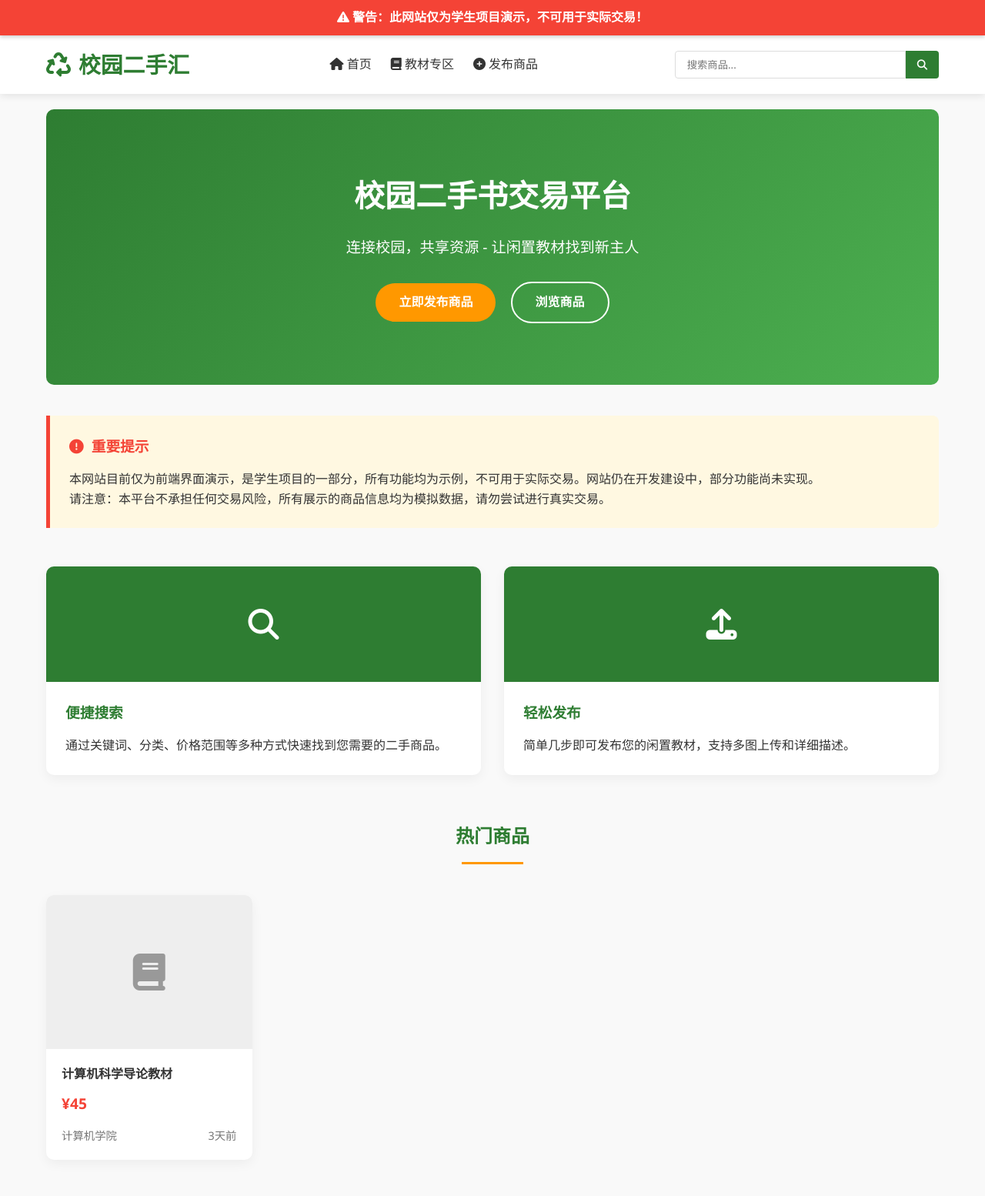
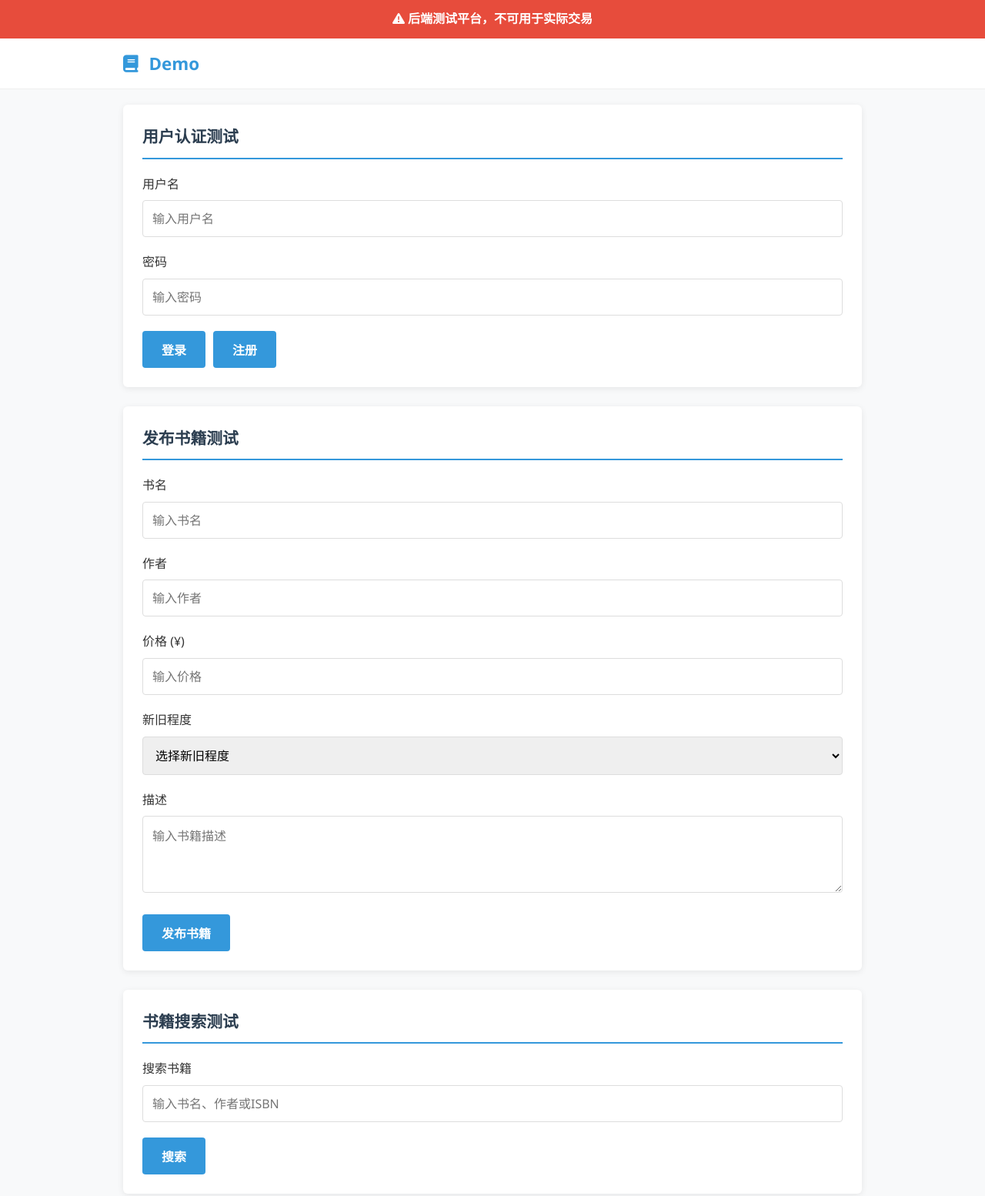
Before and after one commit to neflibata-feng/JoTang-demo, a plain HTML site: page index.html in a window 1280 px wide. Shown: the top 1554 px of the page at 77% size. Drawn offline with Linux system fonts and the light colour scheme.

Commit message:
Update index.html

```diff
--- a/index.html
+++ b/index.html
@@ -3,391 +3,179 @@
 <head>
     <meta charset="UTF-8">
     <meta name="viewport" content="width=device-width, initial-scale=1.0">
-    <title>校园二手交易平台项目demo</title>
+    <title>Demo平台</title>
     <link rel="stylesheet" href="https://cdnjs.cloudflare.com/ajax/libs/font-awesome/6.4.0/css/all.min.css">
     <style>
-        :root {
-            --primary-color: #2e7d32;
-            --secondary-color: #4caf50;
-            --accent-color: #ff9800;
-            --light-color: #f5f5f5;
-            --dark-color: #333;
-            --warning-color: #f44336;
-        }
-
         * {
             margin: 0;
             padding: 0;
             box-sizing: border-box;
-            font-family: 'Segoe UI', Tahoma, Geneva, Verdana, sans-serif;
+            font-family: 'Segoe UI', 'Microsoft YaHei', sans-serif;
         }
 
         body {
-            background-color: #f9f9f9;
-            color: var(--dark-color);
+            background-color: #f8f9fa;
+            color: #333;
             line-height: 1.6;
         }
 
         .container {
-            width: 100%;
-            max-width: 1200px;
+            max-width: 1000px;
             margin: 0 auto;
             padding: 0 20px;
         }
 
         /* 顶部警告条 */
         .top-warning {
-            background-color: var(--warning-color);
+            background-color: #e74c3c;
             color: white;
             text-align: center;
-            padding: 10px;
+            padding: 12px;
             font-weight: bold;
             position: sticky;
             top: 0;
             z-index: 1000;
-            box-shadow: 0 2px 5px rgba(0,0,0,0.2);
         }
 
         /* 导航栏 */
         header {
             background-color: white;
-            box-shadow: 0 2px 10px rgba(0,0,0,0.1);
-            position: sticky;
-            top: 40px;
-            z-index: 999;
+            padding: 15px 0;
+            border-bottom: 1px solid #eee;
+            margin-bottom: 20px;
         }
 
         .navbar {
             display: flex;
             justify-content: space-between;
             align-items: center;
-            padding: 15px 0;
         }
 
         .logo {
-            display: flex;
-            align-items: center;
+            font-weight: 700;
+            font-size: 1.4rem;
+            color: #3498db;
         }
 
         .logo i {
-            font-size: 2rem;
-            color: var(--primary-color);
-            margin-right: 10px;
+            margin-right: 8px;
         }
 
-        .logo h1 {
-            font-size: 1.8rem;
-            color: var(--primary-color);
+        /* 测试区域 */
+        .test-section {
+            background-color: white;
+            border-radius: 6px;
+            padding: 25px;
+            margin-bottom: 25px;
+            box-shadow: 0 2px 8px rgba(0,0,0,0.08);
         }
 
-        .nav-links {
-            display: flex;
-            list-style: none;
+        .section-title {
+            font-size: 1.3rem;
+            margin-bottom: 20px;
+            color: #2c3e50;
+            padding-bottom: 10px;
+            border-bottom: 2px solid #3498db;
         }
 
-        .nav-links li {
-            margin-left: 25px;
-        }
-
-        .nav-links a {
-            text-decoration: none;
-            color: var(--dark-color);
-            font-weight: 500;
-            transition: color 0.3s;
-        }
-
-        .nav-links a:hover {
-            color: var(--primary-color);
-        }
-
-        .search-bar {
-            display: flex;
-            margin-left: 20px;
-        }
-
-        .search-bar input {
-            padding: 8px 15px;
-            border: 1px solid #ddd;
-            border-radius: 4px 0 0 4px;
-            width: 300px;
-        }
-
-        .search-bar button {
-            background-color: var(--primary-color);
-            color: white;
-            border: none;
-            padding: 8px 15px;
-            border-radius: 0 4px 4px 0;
-            cursor: pointer;
-        }
-
-        /* 横幅区域 */
-        .banner {
-            background: linear-gradient(135deg, var(--primary-color), var(--secondary-color));
-            color: white;
-            text-align: center;
-            padding: 80px 20px;
-            margin: 20px 0;
-            border-radius: 10px;
-            position: relative;
-            overflow: hidden;
-        }
-
-        .banner h2 {
-            font-size: 2.5rem;
+        .form-group {
             margin-bottom: 20px;
         }
 
-        .banner p {
-            font-size: 1.2rem;
-            max-width: 700px;
-            margin: 0 auto 30px;
+        label {
+            display: block;
+            margin-bottom: 8px;
+            font-weight: 500;
+        }
+
+        input, select, textarea {
+            width: 100%;
+            padding: 12px;
+            border: 1px solid #ddd;
+            border-radius: 4px;
+            font-size: 1rem;
+        }
+
+        textarea {
+            height: 100px;
         }
 
         .btn {
             display: inline-block;
-            background-color: var(--accent-color);
+            background-color: #3498db;
             color: white;
-            padding: 12px 30px;
-            border-radius: 30px;
+            padding: 12px 25px;
+            border-radius: 4px;
             text-decoration: none;
-            font-weight: bold;
-            transition: all 0.3s;
+            font-weight: 600;
             border: none;
             cursor: pointer;
+            font-size: 1rem;
         }
 
         .btn:hover {
-            background-color: #e68a00;
-            transform: translateY(-3px);
-            box-shadow: 0 5px 15px rgba(0,0,0,0.1);
+            background-color: #2980b9;
         }
 
-        .btn-secondary {
-            background-color: transparent;
-            border: 2px solid white;
-            margin-left: 15px;
+        .btn-danger {
+            background-color: #e74c3c;
         }
 
-        .btn-secondary:hover {
-            background-color: rgba(255,255,255,0.1);
+        .btn-danger:hover {
+            background-color: #c0392b;
         }
 
-        /* 主要警告区域 */
-        .main-warning {
-            background-color: #fff8e1;
-            border-left: 5px solid var(--warning-color);
-            padding: 25px;
-            margin: 40px 0;
-            border-radius: 0 8px 8px 0;
+        .btn-group {
+            display: flex;
+            gap: 10px;
+            margin-top: 15px;
         }
 
-        .main-warning h3 {
-            color: var(--warning-color);
-            margin-bottom: 15px;
+        /* 书籍列表 */
+        .book-list {
+            margin-top: 20px;
+        }
+
+        .book-item {
+            padding: 15px;
+            border-bottom: 1px solid #eee;
             display: flex;
+            justify-content: space-between;
             align-items: center;
         }
 
-        .main-warning h3 i {
-            margin-right: 10px;
+        .book-info {
+            flex: 1;
         }
 
-        /* 功能区域 */
-        .features {
-            display: grid;
-            grid-template-columns: repeat(auto-fit, minmax(300px, 1fr));
-            gap: 30px;
-            margin: 50px 0;
+        .book-title {
+            font-weight: 600;
+            margin-bottom: 5px;
         }
 
-        .feature-card {
-            background-color: white;
-            border-radius: 10px;
-            overflow: hidden;
-            box-shadow: 0 5px 15px rgba(0,0,0,0.05);
-            transition: transform 0.3s;
-        }
-
-        .feature-card:hover {
-            transform: translateY(-10px);
-        }
-
-        .feature-icon {
-            background-color: var(--primary-color);
-            color: white;
-            font-size: 2.5rem;
-            height: 150px;
+        .book-meta {
             display: flex;
-            align-items: center;
-            justify-content: center;
-        }
-
-        .feature-content {
-            padding: 25px;
-        }
-
-        .feature-content h3 {
-            margin-bottom: 15px;
-            color: var(--primary-color);
-        }
-
-        /* 商品展示 */
-        .products-section {
-            margin: 60px 0;
-        }
-
-        .section-title {
-            text-align: center;
-            margin-bottom: 40px;
-            color: var(--primary-color);
-            position: relative;
-        }
-
-        .section-title::after {
-            content: '';
-            display: block;
-            width: 80px;
-            height: 3px;
-            background-color: var(--accent-color);
-            margin: 15px auto 0;
-        }
-
-        .products {
-            display: grid;
-            grid-template-columns: repeat(auto-fill, minmax(250px, 1fr));
-            gap: 30px;
-        }
-
-        .product-card {
-            background-color: white;
-            border-radius: 10px;
-            overflow: hidden;
-            box-shadow: 0 5px 15px rgba(0,0,0,0.05);
-            transition: transform 0.3s;
-        }
-
-        .product-card:hover {
-            transform: translateY(-5px);
-        }
-
-        .product-image {
-            height: 200px;
-            background-color: #eee;
-            display: flex;
-            align-items: center;
-            justify-content: center;
-            color: #999;
-            font-size: 3rem;
-        }
-
-        .product-info {
-            padding: 20px;
-        }
-
-        .product-title {
-            font-weight: bold;
-            margin-bottom: 10px;
-        }
-
-        .product-price {
-            color: var(--warning-color);
-            font-weight: bold;
-            font-size: 1.2rem;
-            margin-bottom: 15px;
-        }
-
-        .product-meta {
-            display: flex;
-            justify-content: space-between;
+            gap: 15px;
             color: #777;
             font-size: 0.9rem;
         }
 
-        /* 页脚 */
-        footer {
-            background-color: var(--dark-color);
-            color: white;
-            padding: 60px 0 30px;
-            margin-top: 60px;
-        }
-
-        .footer-content {
-            display: grid;
-            grid-template-columns: repeat(auto-fit, minmax(250px, 1fr));
-            gap: 40px;
-            margin-bottom: 40px;
-        }
-
-        .footer-column h3 {
-            margin-bottom: 20px;
-            color: var(--accent-color);
-        }
-
-        .footer-links {
-            list-style: none;
-        }
-
-        .footer-links li {
-            margin-bottom: 10px;
-        }
-
-        .footer-links a {
-            color: #ddd;
-            text-decoration: none;
-            transition: color 0.3s;
-        }
-
-        .footer-links a:hover {
-            color: var(--accent-color);
-        }
-
-        .copyright {
-            text-align: center;
-            padding-top: 30px;
-            border-top: 1px solid #444;
-            color: #aaa;
-            font-size: 0.9rem;
+        .book-actions {
+            display: flex;
+            gap: 10px;
         }
 
         /* 响应式设计 */
         @media (max-width: 768px) {
-            .navbar {
+            .book-item {
                 flex-direction: column;
                 align-items: flex-start;
+                gap: 10px;
             }
 
-            .nav-links {
-                margin-top: 20px;
-                flex-wrap: wrap;
-            }
-
-            .nav-links li {
-                margin: 5px 15px 5px 0;
-            }
-
-            .search-bar {
-                margin: 20px 0 0;
+            .book-actions {
                 width: 100%;
-            }
-
-            .search-bar input {
-                width: 100%;
-            }
-
-            .banner h2 {
-                font-size: 2rem;
-            }
-
-            .banner p {
-                font-size: 1rem;
-            }
-
-            .btn {
-                display: block;
-                margin: 10px auto;
-                width: 80%;
-                max-width: 300px;
+                justify-content: flex-end;
             }
         }
     </style>
@@ -395,7 +183,7 @@
 <body>
     <!-- 顶部警告条 -->
     <div class="top-warning">
-        <i class="fas fa-exclamation-triangle"></i> 警告：此网站仅为学生项目演示，不可用于实际交易！
+        <i class="fas fa-exclamation-triangle"></i> 后端测试平台，不可用于实际交易
     </div>
 
     <!-- 导航栏 -->
@@ -403,126 +191,137 @@
         <div class="container">
             <div class="navbar">
                 <div class="logo">
-                    <i class="fas fa-recycle"></i>
-                    <h1>校园二手汇</h1>
-                </div>
-
-                <ul class="nav-links">
-                    <li><a href="#"><i class="fas fa-home"></i> 首页</a></li>
-                    <li><a href="#"><i class="fas fa-book"></i> 教材专区</a></li>
-                    <li><a href="#"><i class="fas fa-plus-circle"></i> 发布商品</a></li>
-                </ul>
-
-                <div class="search-bar">
-                    <input type="text" placeholder="搜索商品...">
-                    <button><i class="fas fa-search"></i></button>
+                    <i class="fas fa-book"></i>
+                    <span>Demo</span>
                 </div>
             </div>
         </div>
     </header>
 
     <div class="container">
-        <!-- 横幅区域 -->
-        <section class="banner">
-            <h2>校园二手书交易平台</h2>
-            <p>连接校园，共享资源 - 让闲置教材找到新主人</p>
-            <div>
-                <a href="#" class="btn">立即发布商品</a>
-                <a href="#" class="btn btn-secondary">浏览商品</a>
+        <!-- 用户认证测试 -->
+        <section class="test-section">
+            <h2 class="section-title">用户认证测试</h2>
+
+            <div class="form-group">
+                <label for="username">用户名</label>
+                <input type="text" id="username" placeholder="输入用户名">
+            </div>
+
+            <div class="form-group">
+                <label for="password">密码</label>
+                <input type="password" id="password" placeholder="输入密码">
+            </div>
+
+            <div class="btn-group">
+                <button class="btn">登录</button>
+                <button class="btn">注册</button>
             </div>
         </section>
 
-        <!-- 主要警告区域 -->
-        <section class="main-warning">
-            <h3><i class="fas fa-exclamation-circle"></i> 重要提示</h3>
-            <p>本网站目前仅为前端界面演示，是学生项目的一部分，所有功能均为示例，不可用于实际交易。网站仍在开发建设中，部分功能尚未实现。</p>
-            <p>请注意：本平台不承担任何交易风险，所有展示的商品信息均为模拟数据，请勿尝试进行真实交易。</p>
+        <!-- 书籍发布测试 -->
+        <section class="test-section">
+            <h2 class="section-title">发布书籍测试</h2>
+
+            <div class="form-group">
+                <label for="book-title">书名</label>
+                <input type="text" id="book-title" placeholder="输入书名">
+            </div>
+
+            <div class="form-group">
+                <label for="book-author">作者</label>
+                <input type="text" id="book-author" placeholder="输入作者">
+            </div>
+
+            <div class="form-group">
+                <label for="book-price">价格 (¥)</label>
+                <input type="number" id="book-price" placeholder="输入价格">
+            </div>
+
+            <div class="form-group">
+                <label for="book-condition">新旧程度</label>
+                <select id="book-condition">
+                    <option value="">选择新旧程度</option>
+                    <option value="new">全新</option>
+                    <option value="like-new">几乎全新</option>
+                    <option value="good">良好</option>
+                    <option value="fair">一般</option>
+                </select>
+            </div>
+
+            <div class="form-group">
+                <label for="book-description">描述</label>
+                <textarea id="book-description" placeholder="输入书籍描述"></textarea>
+            </div>
+
+            <button class="btn">发布书籍</button>
         </section>
 
-        <!-- 功能区域 -->
-        <section class="features">
-            <div class="feature-card">
-                <div class="feature-icon">
-                    <i class="fas fa-search"></i>
-                </div>
-                <div class="feature-content">
-                    <h3>便捷搜索</h3>
-                    <p>通过关键词、分类、价格范围等多种方式快速找到您需要的二手商品。</p>
-                </div>
+        <!-- 书籍搜索测试 -->
+        <section class="test-section">
+            <h2 class="section-title">书籍搜索测试</h2>
+
+            <div class="form-group">
+                <label for="search-query">搜索书籍</label>
+                <input type="text" id="search-query" placeholder="输入书名、作者或ISBN">
             </div>
 
-            <div class="feature-card">
-                <div class="feature-icon">
-                    <i class="fas fa-upload"></i>
-                </div>
-                <div class="feature-content">
-                    <h3>轻松发布</h3>
-                    <p>简单几步即可发布您的闲置教材，支持多图上传和详细描述。</p>
-                </div>
+            <button class="btn">搜索</button>
+        </section>
+
+        <!-- 书籍管理测试 -->
+        <section class="test-section">
+            <h2 class="section-title">书籍管理测试</h2>
+        </section>
+
+        <!-- API 测试 -->
+        <section class="test-section">
+            <h2 class="section-title">API 测试</h2>
+
+            <div class="form-group">
+                <label for="api-endpoint">API 端点</label>
+                <input type="text" id="api-endpoint" placeholder="/api/books" value="/api/books">
             </div>
 
+            <div class="form-group">
+                <label for="api-method">HTTP 方法</label>
+                <select id="api-method">
+                    <option value="GET">GET</option>
+                    <option value="POST">POST</option>
+                    <option value="PUT">PUT</option>
+                    <option value="DELETE">DELETE</option>
+                </select>
+            </div>
 
+            <div class="form-group">
+                <label for="api-data">请求数据 (JSON)</label>
+                <textarea id="api-data" placeholder='{"key": "value"}'></textarea>
+            </div>
+
+            <div class="btn-group">
+                <button class="btn">发送请求</button>
+                <button class="btn">查看响应</button>
+            </div>
         </section>
 
-        <!-- 商品展示 -->
-        <section class="products-section">
-            <h2 class="section-title">热门商品</h2>
-            <div class="products">
-                <div class="product-card">
-                    <div class="product-image">
-                        <i class="fas fa-book"></i>
-                    </div>
-                    <div class="product-info">
-                        <div class="product-title">计算机科学导论教材</div>
-                        <div class="product-price">¥45</div>
-                        <div class="product-meta">
-                            <span>计算机学院</span>
-                            <span>3天前</span>
-                        </div>
-                    </div>
-                </div>
-
-
-
-
-
-
+        <!-- 警告区域 -->
+        <section class="test-section" style="background-color: #fff8e1; border-left: 4px solid #e74c3c;">
+            <h2 class="section-title" style="color: #e74c3c;">
+                <i class="fas fa-exclamation-circle"></i> 测试说明
+            </h2>
+            <p>此页面为后端功能测试专用界面，所有操作均为模拟测试，不会产生实际效果。</p>
+            <p>请注意：本平台不承担任何交易风险，所有展示的书籍信息均为测试数据。</p>
+            <p style="margin-top: 15px; font-weight: 500;">当前后端状态: <span style="color: #e74c3c;">开发中</span></p>
         </section>
     </div>
 
     <!-- 页脚 -->
-    <footer>
-        <div class="container">
-            <div class="footer-content">
-                <div class="footer-column">
-                    <h3>关于我们</h3>
-                    <p>校园二手汇是一个面向大学生的二手书交易平台，旨在促进校园内资源的循环利用，减少浪费。</p>
-                </div>
-
-                <div class="footer-column">
-                    <h3>快速链接</h3>
-                    <ul class="footer-links">
-                        <li><a href="#">首页</a></li>
-                        <li><a href="#">商品分类</a></li>
-                        <li><a href="#">发布指南</a></li>
-                        <li><a href="#">用户协议</a></li>
-                    </ul>
-                </div>
-
-                <div class="footer-column">
-                    <h3>联系我们</h3>
-                    <ul class="footer-links">
-                        <li><i class="fas fa-envelope"></i></li>
-                        <li><i class="fas fa-phone"></i></li>
-                        <li><i class="fas fa-map-marker-alt"></i> </li>
-                    </ul>
-                </div>
-            </div>
-
-            <div class="copyright">
-                <p>© 2025 校园二手汇 </p>
-                <p>本网站仅为教学演示用途，不可用于实际交易</p>
-            </div>
+    <footer style="background-color: #2c3e50; color: white; padding: 30px 0; margin-top: 40px;">
+        <div class="container" style="text-align: center;">
+            <p>© 2025 </p>
+            <p style="margin-top: 10px; color: #aaa; font-size: 0.9rem;">
+                本网站仅为后端测试用途，不可用于实际交易
+            </p>
         </div>
     </footer>
 </body>
```
